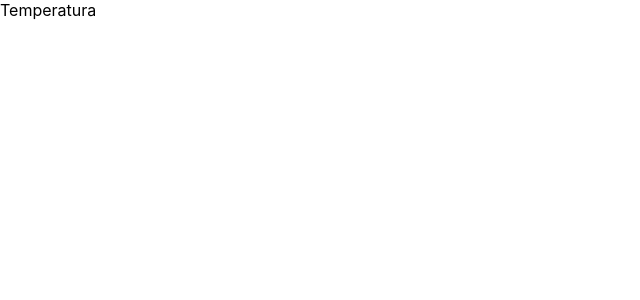
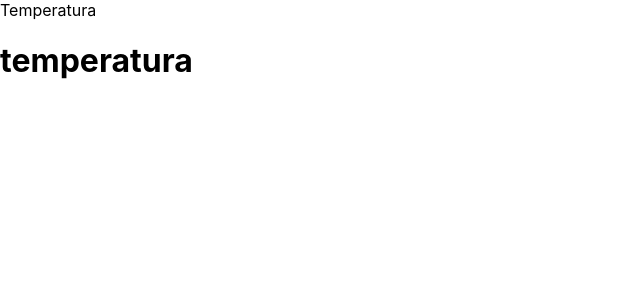
Before and after one commit to marcinoles87/temperatueControl, a React (Create React App) app: page / in a window 1280 px wide. Shown: the top 300 px of the page, without its empty margins (0-640 px from the left). Built offline with nearby package versions, Linux system fonts and the light colour scheme.

Commit message:
add Temp component

```diff
--- a/src/App.js
+++ b/src/App.js
@@ -1,10 +1,14 @@
-import logo from './logo.svg';
+import React from 'react';
+import Temp from './components/Temp.js';
+
 import './App.css';
 
 function App() {
   return (
     <div className="App">
       <div>Temperatura</div>
+      <Temp></Temp>
+
     </div>
   );
 }
--- /dev/null
+++ b/src/components/Temp.js
@@ -0,0 +1,11 @@
+import React from 'react'
+
+const Temp = () => {
+    return (
+        <div>
+            <h1>temperatura </h1>
+        </div>
+     );
+}
+
+export default Temp;
```
